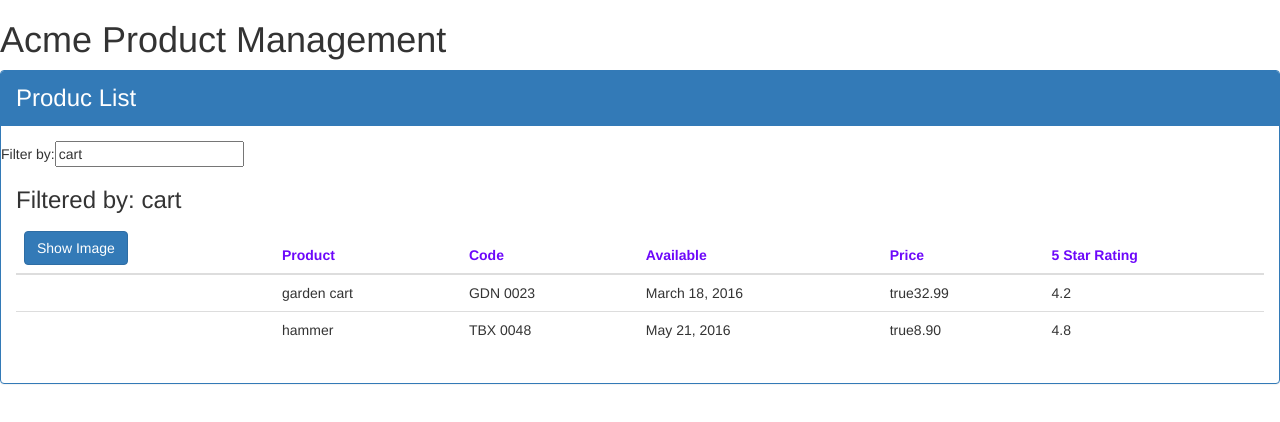
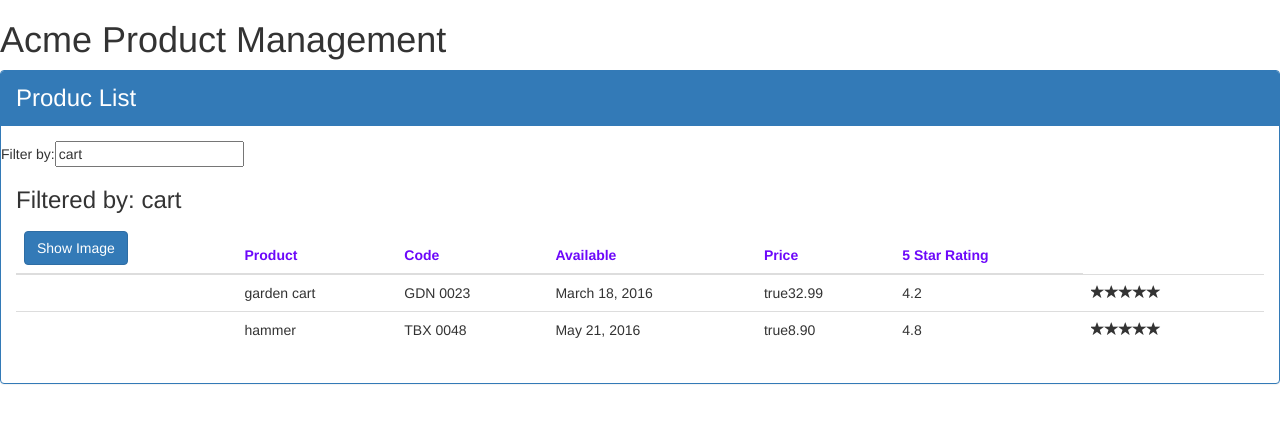
Before and after one commit to ssrikanthbhat/angular-sample, an Angular app in the folder APM-Start/: page / in a window 1280 px wide. Shown: the top 422 px of the page. Built offline with nearby package versions, Linux system fonts and the light colour scheme.

Commit message:
build nested component using input and output decoratoor

```diff
--- a/APM-Start/src/app/app.module.ts
+++ b/APM-Start/src/app/app.module.ts
@@ -5,10 +5,11 @@ import { FormsModule } from '@angular/forms';
 import { AppComponent } from './app.component';
 import {ProductListComponent} from './products/product-list.component'
 import {ConvertToSpacesPipe} from './products/ConvertToSpacesPipe'
+import { StarComponent } from "./shared/star.component";
 
 @NgModule({
   declarations: [
-    AppComponent,ProductListComponent, ConvertToSpacesPipe
+    AppComponent,ProductListComponent, ConvertToSpacesPipe, StarComponent
   ],
   imports: [
     BrowserModule,
--- a/APM-Start/src/app/products/product-list.component.html
+++ b/APM-Start/src/app/products/product-list.component.html
@@ -43,6 +43,11 @@
                         <td>{{product.releaseDate}}</td>
                         <td>{{product.price | currency: 'USD':'true'}}</td>
                         <td>{{product.starRating}}</td>
+                        <td>
+                                <pm-star [rating]='product.starRating'
+                                (notify)='onNotify($event)'>
+							</pm-star>
+                        </td>
                     </tr>
                 </tbody>
             </table>
--- a/APM-Start/src/app/products/product-list.component.ts
+++ b/APM-Start/src/app/products/product-list.component.ts
@@ -39,4 +39,5 @@ ngOnInit(): void {
     toggleImage(): void{
         this.showImage = !this.showImage
     }
+    onNotify(message: string): void {this.pageTitle = 'Product List: ' + message; }
 }
--- a/APM-Start/src/app/shared/star.component.html
+++ b/APM-Start/src/app/shared/star.component.html
@@ -1,6 +1,7 @@
 <div class="crop"
 [style.width.px]="starWidth"
-    [title]="rating">
+[title]="rating"
+(click)="onClick()">
 <div style="width: 86px">
     <span class="glyphicon glyphicon-star"></span>
     <span class="glyphicon glyphicon-star"></span>
--- /dev/null
+++ b/APM-Start/src/app/shared/star.component.ts
@@ -0,0 +1,22 @@
+import { Component, Input, Output, EventEmitter, OnChanges } from "@angular/core";
+
+
+@Component({
+    selector: 'pm-star',
+    templateUrl: './star.component.html',
+    styleUrls: ['./star.component.css']
+})
+export class StarComponent  implements OnChanges {
+
+    @Input() rating: number;
+    starWidth: number;
+    @Output() notify: EventEmitter<string> = new EventEmitter<string>();
+
+    onClick(): void{
+        this.notify.emit(`The rating ${this.rating} was clicked!`);
+    }
+
+    ngOnChanges(): void {
+        this.starWidth = this.rating * 86/5
+    }
+}
```
Lines whose indentation alone changed are shown as unchanged.
